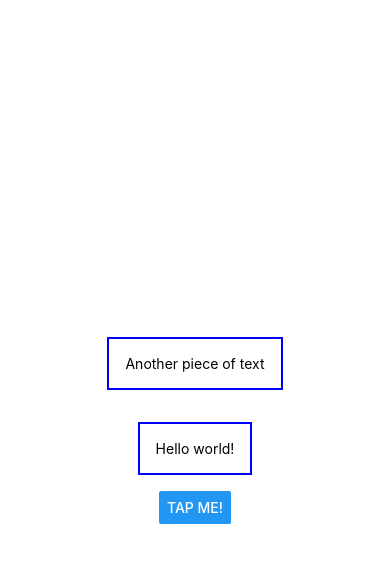
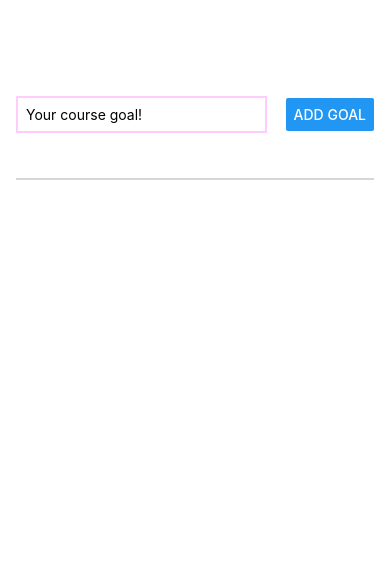
Before and after one commit to evelinmarit/RNCourse, a React Native app: screen / in a window 390 px wide. Shown: the top 562 px of the page. Built offline with nearby package versions, Linux system fonts and the light colour scheme.

Commit message:
Managing a list of goals, sect 2 p 24

```diff
--- a/App.js
+++ b/App.js
@@ -1,26 +1,54 @@
-import { Button, StyleSheet, Text, View } from "react-native";
+import { useState } from "react";
+import { Button, StyleSheet, Text, TextInput, View } from "react-native";
 
 export default function App() {
+  const [enteredGoalText, setEnteredGoalText] = useState('');
+  const [courseGoals, setCourseGoals] = useState([]);
+
+  function goalInputHandler(enteredText) {
+    setEnteredGoalText(enteredText);
+  };
+
+  function addGoalHandler() {
+    setCourseGoals(currentCourseGoals => [...currentCourseGoals, enteredGoalText]);
+  };
+
 	return (
-		<View style={styles.container}>
-			<Text style={styles.dummyText}>Another piece of text</Text>
-			<Text style={styles.dummyText}>Hello world!</Text>
-			<Button title="Tap me!" />
+		<View style={styles.appContainer}>
+			<View style={styles.inputContainer}>
+        <TextInput style={styles.textInput} placeholder="Your course goal!" onChangeText={goalInputHandler} />
+        <Button title="Add Goal" onPress={addGoalHandler} />
+      </View>
+      <View style={styles.goalsContainer}>
+        {courseGoals.map((goal) => <Text key={goal}>{goal}</Text>)}
+      </View>
 		</View>
 	);
 }
 
 const styles = StyleSheet.create({
-	container: {
-		flex: 1,
-		backgroundColor: "#fff",
-		alignItems: "center",
-		justifyContent: "center",
-	},
-	dummyText: {
-		margin: 16,
-		padding: 16,
-		borderWidth: 2,
-		borderColor: "blue",
-	},
+	appContainer: {
+    flex: 1,
+    paddingTop: 50,
+    paddingHorizontal: 16
+  },
+  inputContainer: {
+    flex: 1,
+    flexDirection: 'row',
+    justifyContent: 'space-between',
+    alignItems: 'center',
+    marginBottom: 24,
+    borderBottomWidth: 2,
+    borderBottomColor: '#cccc'
+  },
+  textInput: {
+    borderWidth: 2,
+    borderColor: '#fcf',
+    width: '70%',
+    marginRight: 8,
+    padding: 8
+  },
+  goalsContainer: {
+    flex: 5
+  }
 });
```
